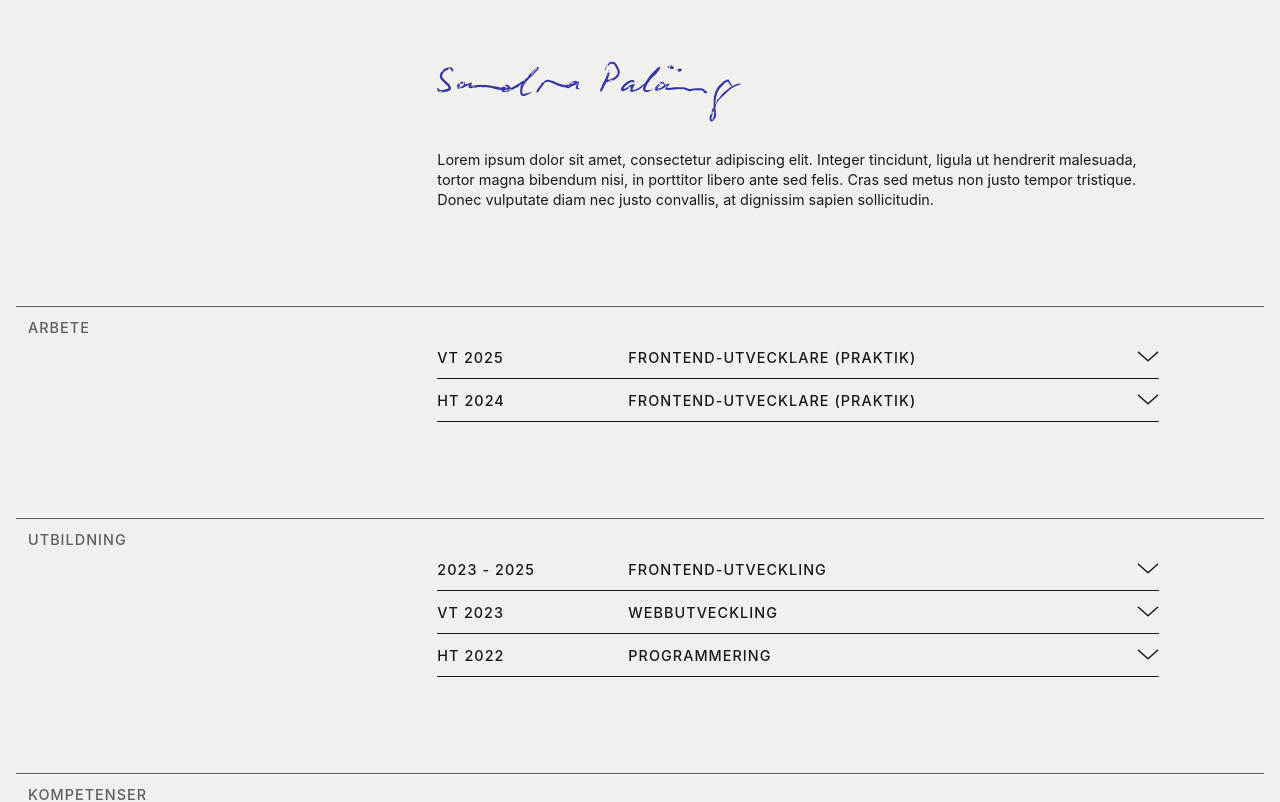
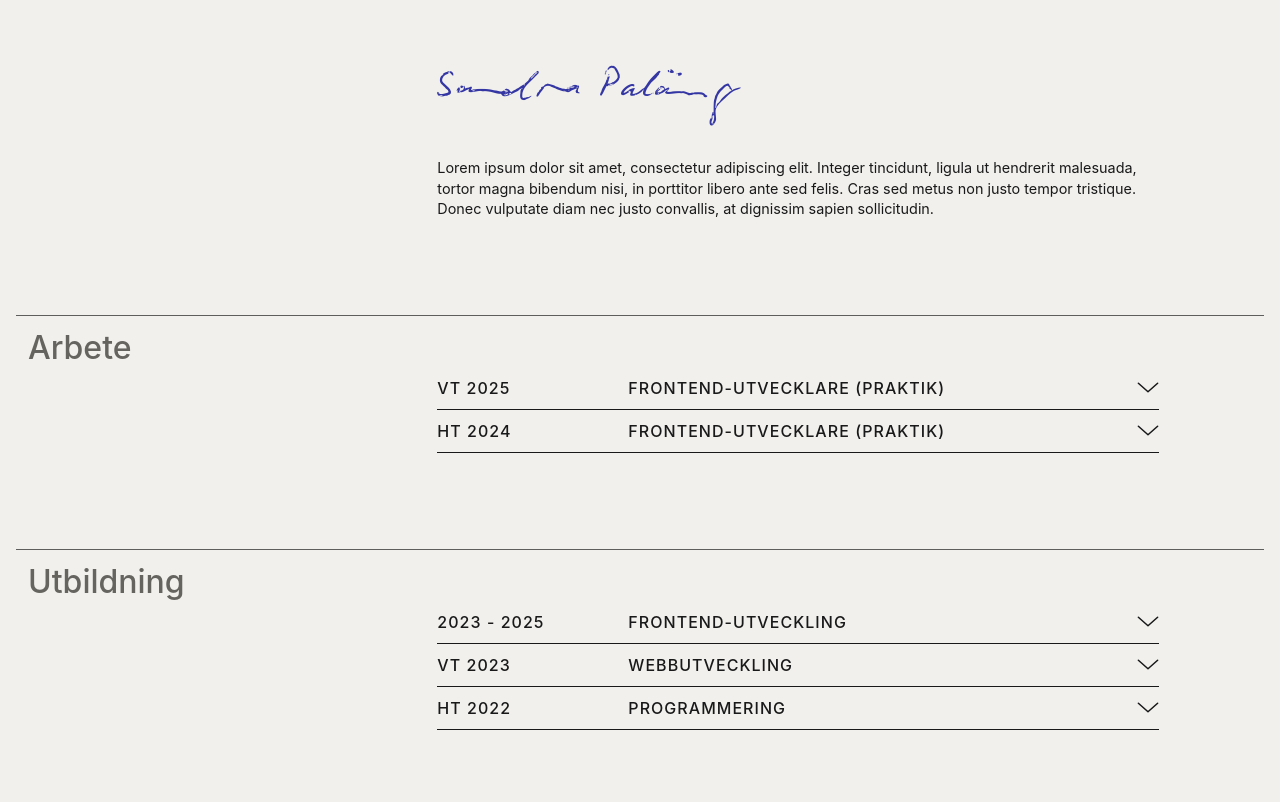
Before and after one commit to sandrapalang/cv, a React (Vite) app: page / in a window 1280 px wide. Shown: the top 802 px of the page. Built offline with nearby package versions, Linux system fonts and the light colour scheme.

Commit message:
feat(styles): emphasize desktop headings for better readability

```diff
--- a/src/styles/base.scss
+++ b/src/styles/base.scss
@@ -25,7 +25,7 @@ h1 {
 	font-family: 'Biro Script Sloppy';
 	font-size: 2.75rem;
 	font-weight: 500;
-	line-height: 1.4;
+	line-height: 1.6;
 }
 
 h2 {
@@ -58,15 +58,14 @@ p {
 
 @media (width >= 992px) {
 	h2 {
-		color: var(--color-text-primary-alpha);
-		font-size: 0.9rem;
-		letter-spacing: 0.065rem;
-		text-transform: uppercase;
+		color: var(--color-text-secondary);
+		font-size: 2rem;
+		font-weight: 450;
+		letter-spacing: 0;
 	}
 
 	h3 {
-		font-size: 0.9rem;
-		font-weight: 550;
+		font-size: 1rem;
 	}
 
 	p {
```
